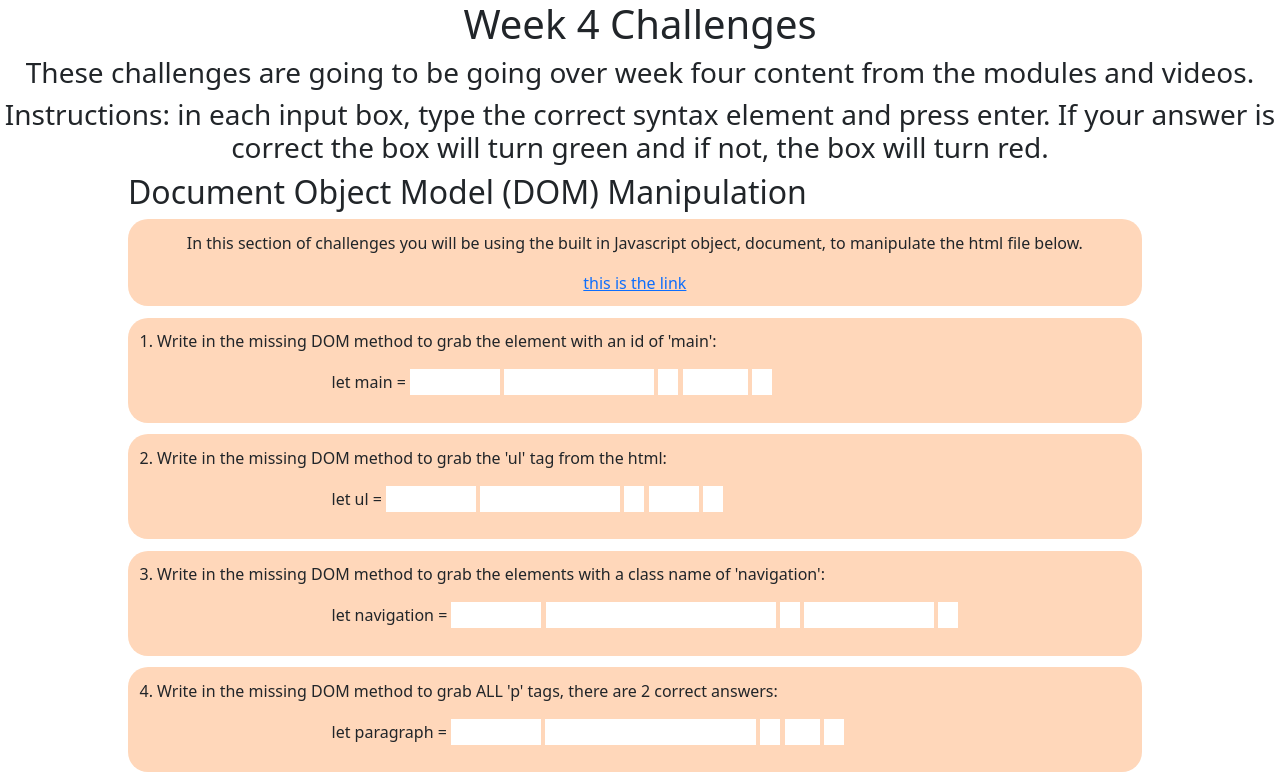
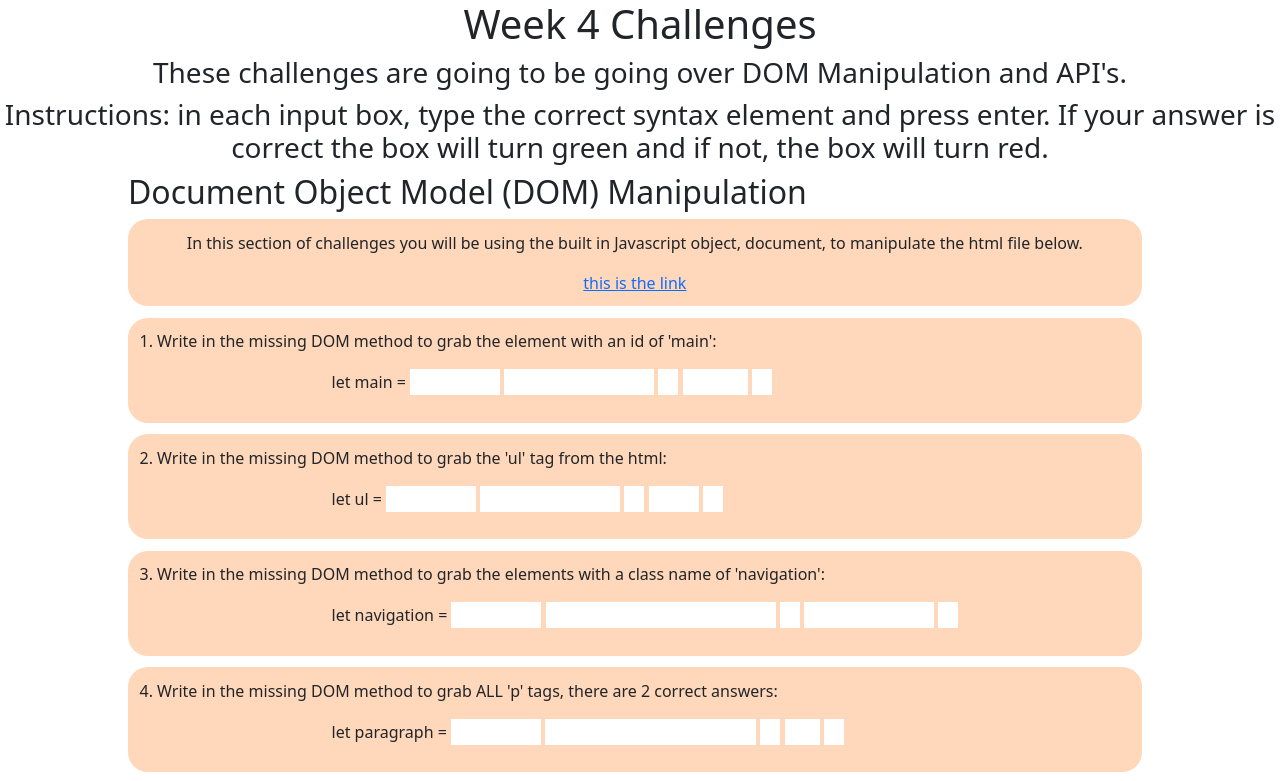
Before and after one commit to corynnem/week-4-challenges, a plain HTML site: page index.html in a window 1280 px wide. Shown: the top 781 px of the page. Drawn offline with nearby package versions, Linux system fonts and the light colour scheme; no server answers.

Commit message:
Changing title to describe challenges

```diff
--- a/index.html
+++ b/index.html
@@ -26,8 +26,7 @@
   <body>
     <h1>Week 4 Challenges</h1>
     <h3>
-      These challenges are going to be going over week four content from the
-      modules and videos.
+      These challenges are going to be going over DOM Manipulation and API's.
     </h3>
     <h3>
       Instructions: in each input box, type the correct syntax element and press
```
Also changed, not shown: package.json (deleted, +0 -23 lines), 2 other files.
